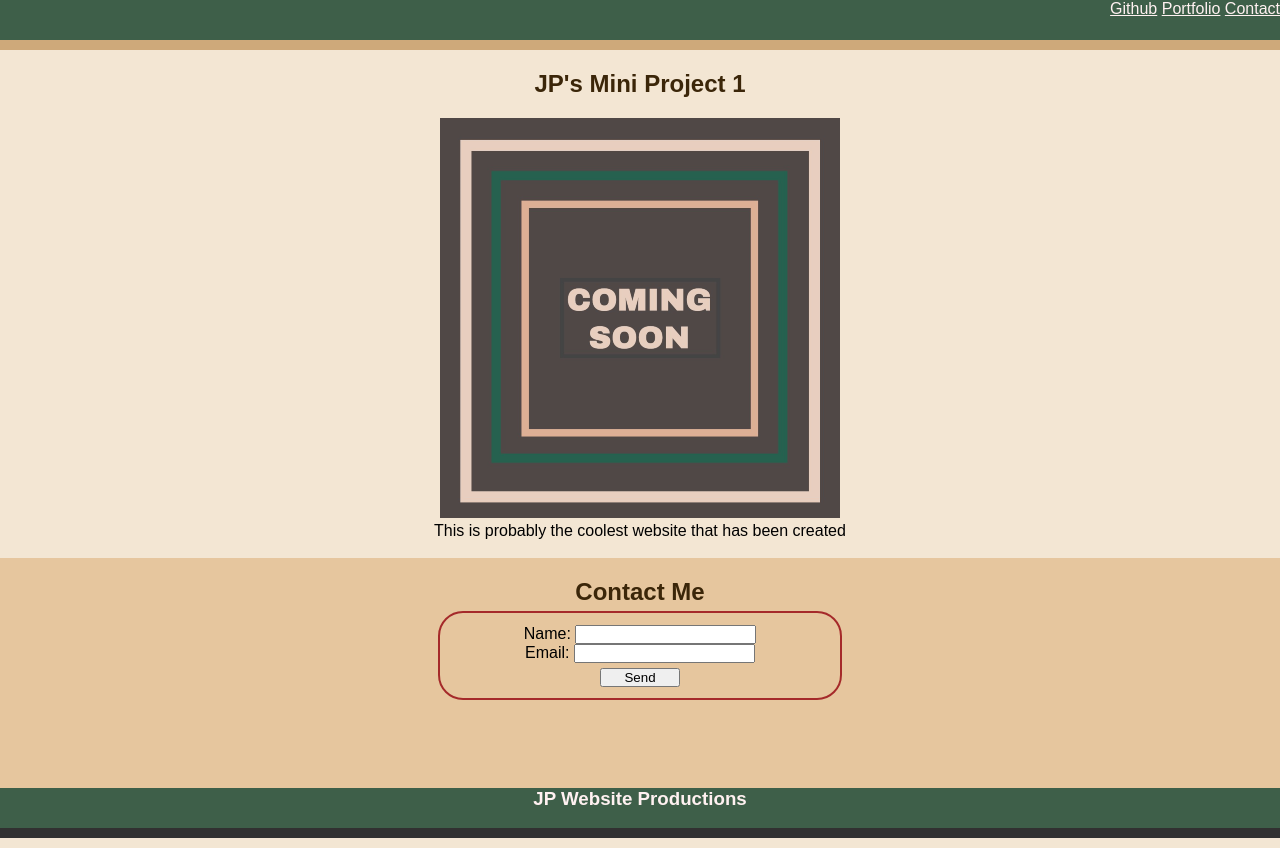
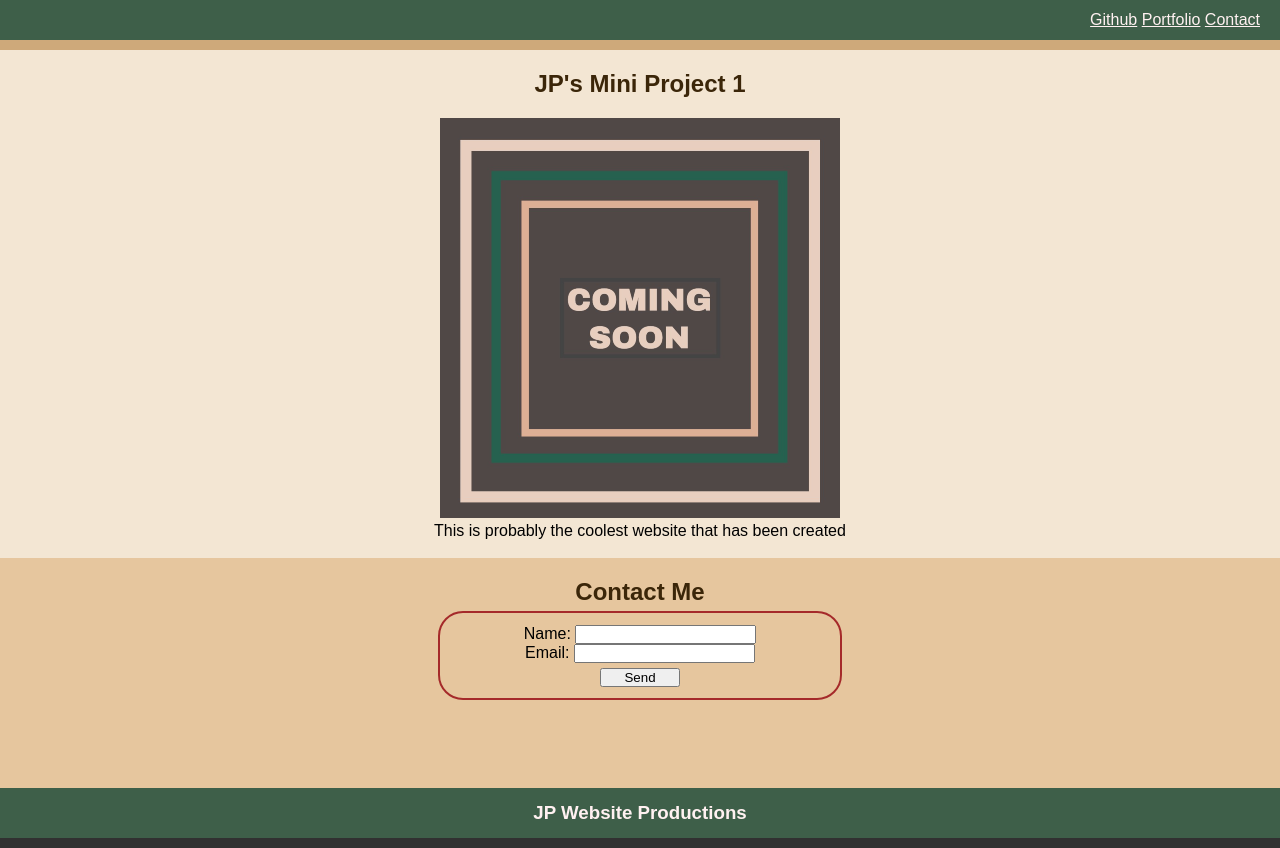
Before and after one commit to ajprobel/mini-project-01-v2, a plain HTML site: page index.html in a window 1280 px wide. Drawn offline with Linux system fonts and the light colour scheme.

Commit message:
modified css

```diff
--- a/assets/style.css
+++ b/assets/style.css
@@ -11,15 +11,22 @@ body {
 }
 
 header {
+    display: flex;
+    justify-content: flex-end;
+    align-items: center;
     background-color: rgb(62, 95, 73);
     height: 40px;
     border-bottom: 10px solid rgb(206, 169, 122);
     color: white;
+    padding-right: 20px;
 }
 
 footer {
+    display: flex;
+    justify-content: center;
+    align-items: center;
     background-color: rgb(62, 95, 73);
-    height: 40px;
+    height: 50px;
     color: rgb(255, 241, 241);
     border-bottom: 10px solid rgb(49, 49, 49);
 }
```
